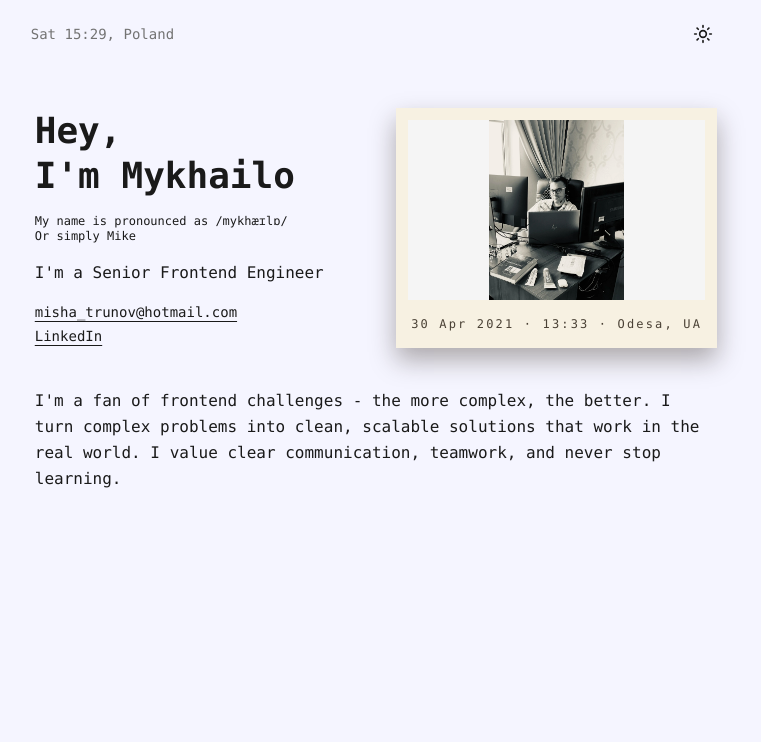
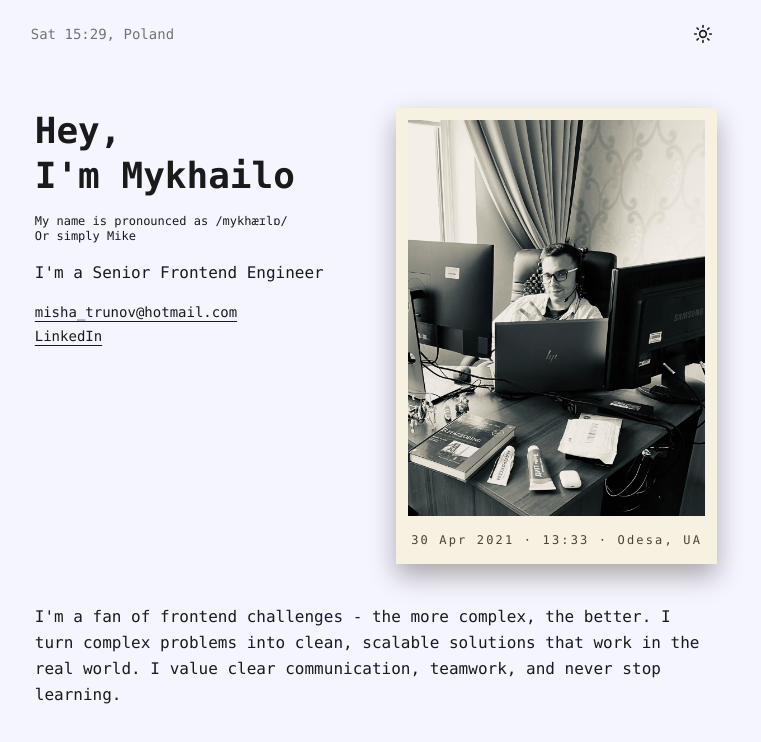
Before and after one commit to LazyMisha/mike-landing, a Next.js app: page / in a window 1280 px wide. Shown: the top 742 px of the page, without its empty margins (264-1025 px from the left). Built offline with nearby package versions, Linux system fonts and the light colour scheme.

Commit message:
fix: update Hero section to use min-h instead of h for better responsiveness

```diff
--- a/src/components/Hero.tsx
+++ b/src/components/Hero.tsx
@@ -16,7 +16,7 @@ export function Hero() {
   const { name } = landingData.personal;
 
   return (
-    <section className="flex flex-col items-stretch px-5 pt-4 pb-4 md:flex-row md:items-start md:gap-5 md:h-[40vh] md:pt-10 md:pb-10">
+    <section className="flex flex-col items-stretch px-5 pt-4 pb-4 md:flex-row md:items-start md:gap-5 md:min-h-[40vh] md:pt-10 md:pb-10">
       <div className="flex flex-col pb-4 gap-4 md:gap-4 md:shrink-0 md:w-[50%]">
         <Heading>
           Hey,
```
